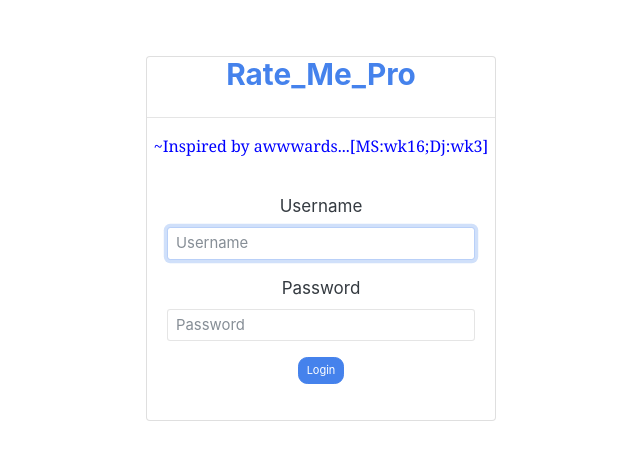
After one commit to rknyra/rate-me-pro, a Django app: page /accounts/login/ in a window 1280 px wide. The commit adds this page. Shown: the top 460 px of the page, without its empty margins (319-959 px from the left). Run offline with Django 3.2, Linux system fonts and the light colour scheme; some libraries are stand-ins or nearby versions.

Commit message:
create the login page where registered users sign into the application

```diff
--- a/rates/templates/navbar.html
+++ b/rates/templates/navbar.html
@@ -29,7 +29,7 @@
     <ul class="navbar-nav ml-auto">
 
       <li class="nav-item">
-        <a class="nav-link" href="#">Login | </a>
+        <a class="nav-link" href="#">Reg/Login | </a>
       </li>
       <li class="nav-item">
         <a class="nav-link" href="#">Username <i class="fa fa-user-circle-o" style="font-size:24px"></i> </a>
--- /dev/null
+++ b/rates/templates/registration/login.html
@@ -0,0 +1,41 @@
+{% extends "django_registration/base.html" %}
+{% load bootstrap4 %}
+{% block content %}
+<div class="container">
+  <div class="row topBuffer">
+    <!-- Empty div -->
+    <div class="col-md-4"></div>
+    <div class="col-md-4 text-center">
+      {% if form.errors %}
+        <p> Password or Username is incorrect </p>
+      {% endif %}
+      <div class="card card-default">
+
+        <h3 class="text-center"> <a href="/"> Rate_Me_Pro </a>  </h3>
+            <hr>
+            <p class='smallFont'> ~Inspired by awwwards...[MS:wk16;Dj:wk3]</p>
+        <div class="card-body login">
+
+          <form  action="/accounts/login/" method="post">
+            {% csrf_token %}
+            {% bootstrap_form form%}
+
+            <div class="form-group">
+              <input type="submit" class="btn btn-primary btn-sm" value="Login">
+            </div>
+
+            <input type="hidden" name="next" value="{{next}}">
+
+          </form>
+
+        </div>
+
+      </div>
+
+    </div>
+    <!-- empty div -->
+    <div class="col-md-4"></div>
+  </div>
+</div>
+
+{% endblock %}
--- a/static/css/custom.css
+++ b/static/css/custom.css
@@ -3,7 +3,7 @@
  }
 
  .topBuffer {
-     margin-top: 5vh;
+     margin-top: 7vh;
  }
 
  .projectDiv {
@@ -71,3 +71,16 @@
   margin-bottom: 0;
   color: blue;
 }
+
+.login input[type='text'], input[type='password'] {
+    height: calc(1.5em + 0.5rem + 2px);
+    padding: 0.25rem 0.5rem;
+    font-size: 0.930125rem;
+    line-height: 1.5;
+    border-radius: 0.2rem;
+}
+
+.smallFont {
+    color: blue;
+    font-size: medium;
+}
```
